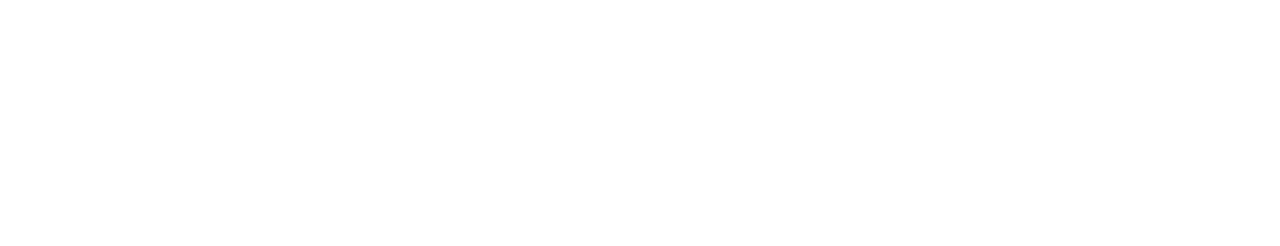
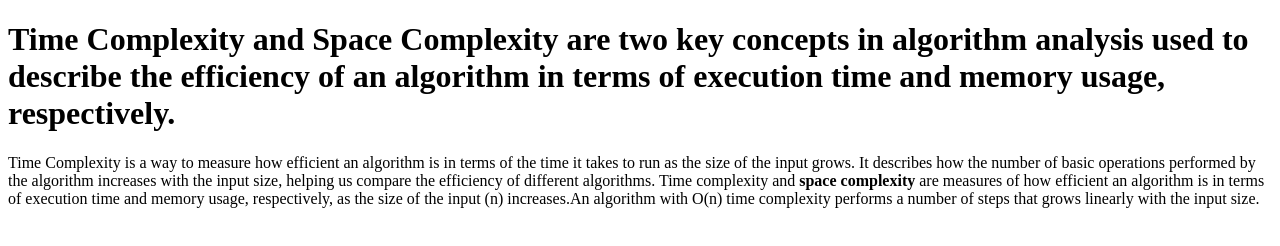
Before and after one commit to acciojob/time-and-space-complexity-Rahul-hub-1, a website: page main.html in a window 1280 px wide. Drawn offline with Linux system fonts and the light colour scheme.

Commit message:
created a submission

```diff
--- a/main.html
+++ b/main.html
@@ -8,7 +8,11 @@
 
 <body>
 	<!-- the entire body must be written by student -->
-    <script type="text/javascript" src="./script.js">
+	<h1>Time Complexity and Space Complexity are two key concepts in algorithm analysis used to describe the efficiency of an algorithm in terms of execution time and memory usage, respectively.</h1>
+    <p1>Time Complexity is a way to measure how efficient an algorithm is in terms of the time it takes to run as the size of the input grows. It describes how the number of basic operations performed by the algorithm increases with the input size, helping us compare the efficiency of different algorithms.</p1>
+	<p2>Time complexity and <b>space complexity</b> are measures of how efficient an algorithm is in terms of execution time and memory usage, respectively, as the size of the input (n) increases.An algorithm with O(n) time complexity performs a number of steps that grows linearly with the input size.</p2>
+
+	<script type="text/javascript" src="./script.js">
 </script>
 
 </body>
```
